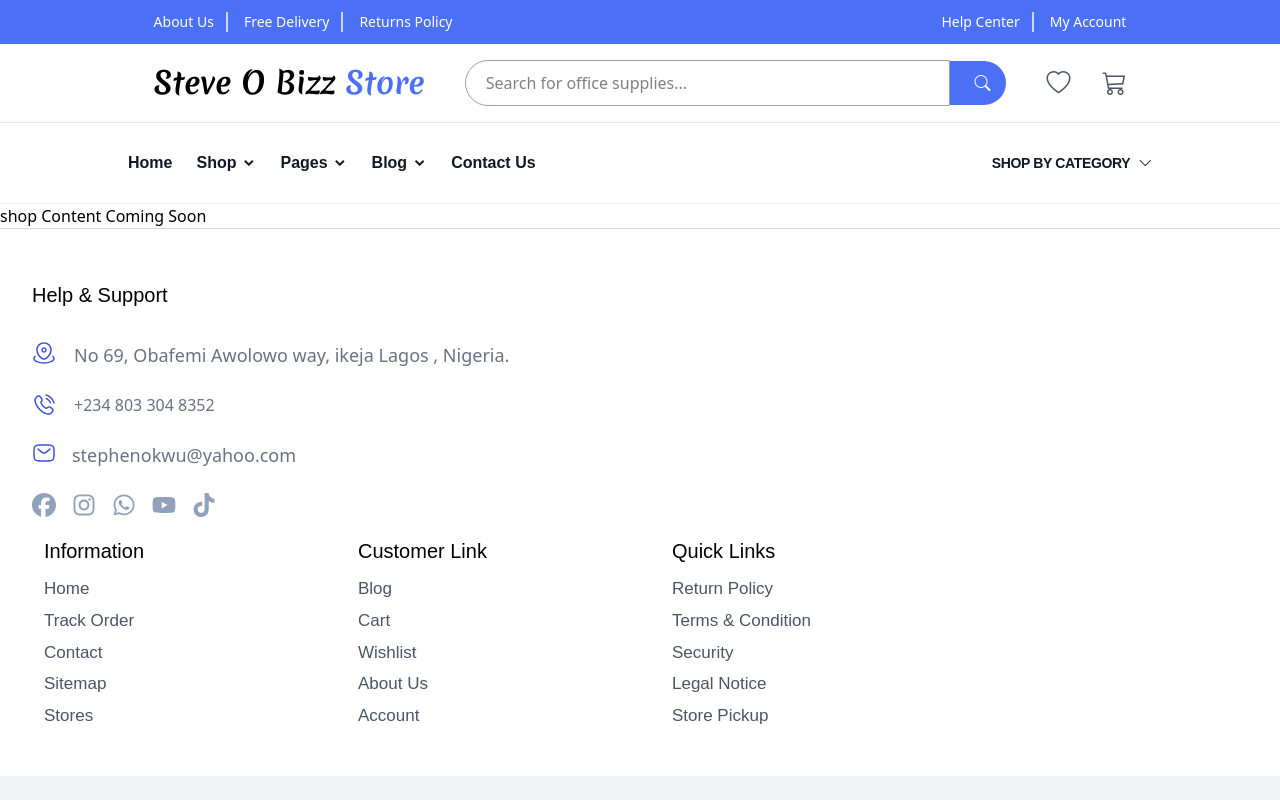
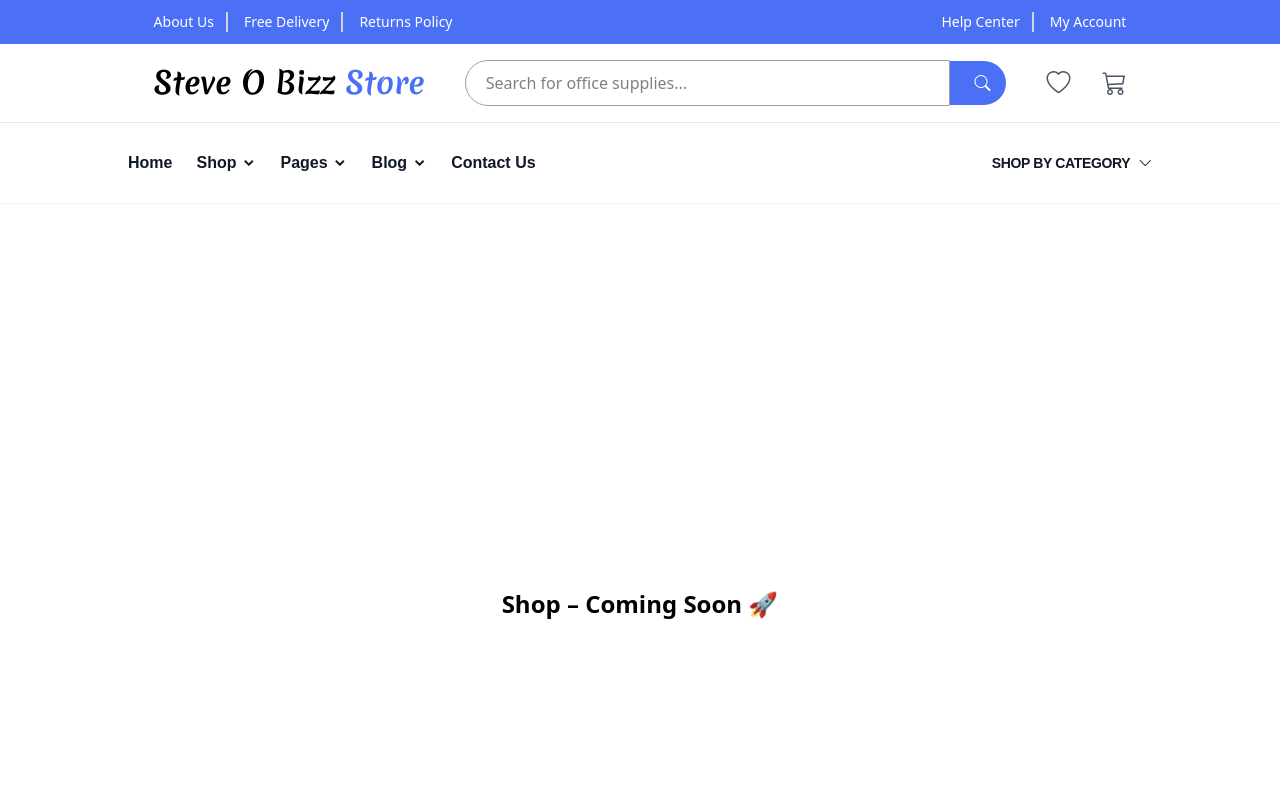
Before and after one commit to chidii03/Stephen-Online-Store-my-app, a Next.js app: page /UI-Components/Shop/shop in a window 1280 px wide. Shown: the top 800 px of the page. Built offline with nearby package versions, Linux system fonts and the light colour scheme; a web font is replaced by a local one.

Commit message:
fix: await params for Next.js 16

```diff
--- a/app/Components/Navbar/BottomNav.tsx
+++ b/app/Components/Navbar/BottomNav.tsx
@@ -532,7 +532,7 @@
   { label: "Home", href: "/" },
   {
     label: "Shop",
-    href: "/shop",
+    href: "#",
     dropdown: [
       { label: "Shop All", href: "/UI-Components/Pages/shop" },
       { label: "Flash Sales", href: "/UI-Components/Pages/shop/flash-sales" },
--- a/app/UI-Components/Shop/flash-sales/page.tsx
+++ b/app/UI-Components/Shop/flash-sales/page.tsx
@@ -1,3 +1,9 @@
 export default function FlashSalesPage() {
-  return <div>flash sales Content Coming Soon</div>;
+  return (
+    <div className="min-h-screen flex items-center justify-center">
+      <h1 className="text-2xl font-bold">
+        Flash Sales – Coming Soon 🚀
+      </h1>
+    </div>
+  );
 }
--- a/app/UI-Components/Shop/page.tsx
+++ /dev/null
@@ -1,3 +0,0 @@
-export default function ShopPage() {
-  return <div>Shop Content Coming Soon</div>;
-}
--- a/app/UI-Components/Shop/shop/page.tsx
+++ b/app/UI-Components/Shop/shop/page.tsx
@@ -1,3 +1,9 @@
-export default function shopPage() {
-  return <div>shop Content Coming Soon</div>;
+export default function ShopPage() {
+  return (
+    <div className="min-h-screen flex items-center justify-center">
+      <h1 className="text-2xl font-bold">
+        Shop – Coming Soon 🚀
+      </h1>
+    </div>
+  );
 }
```
